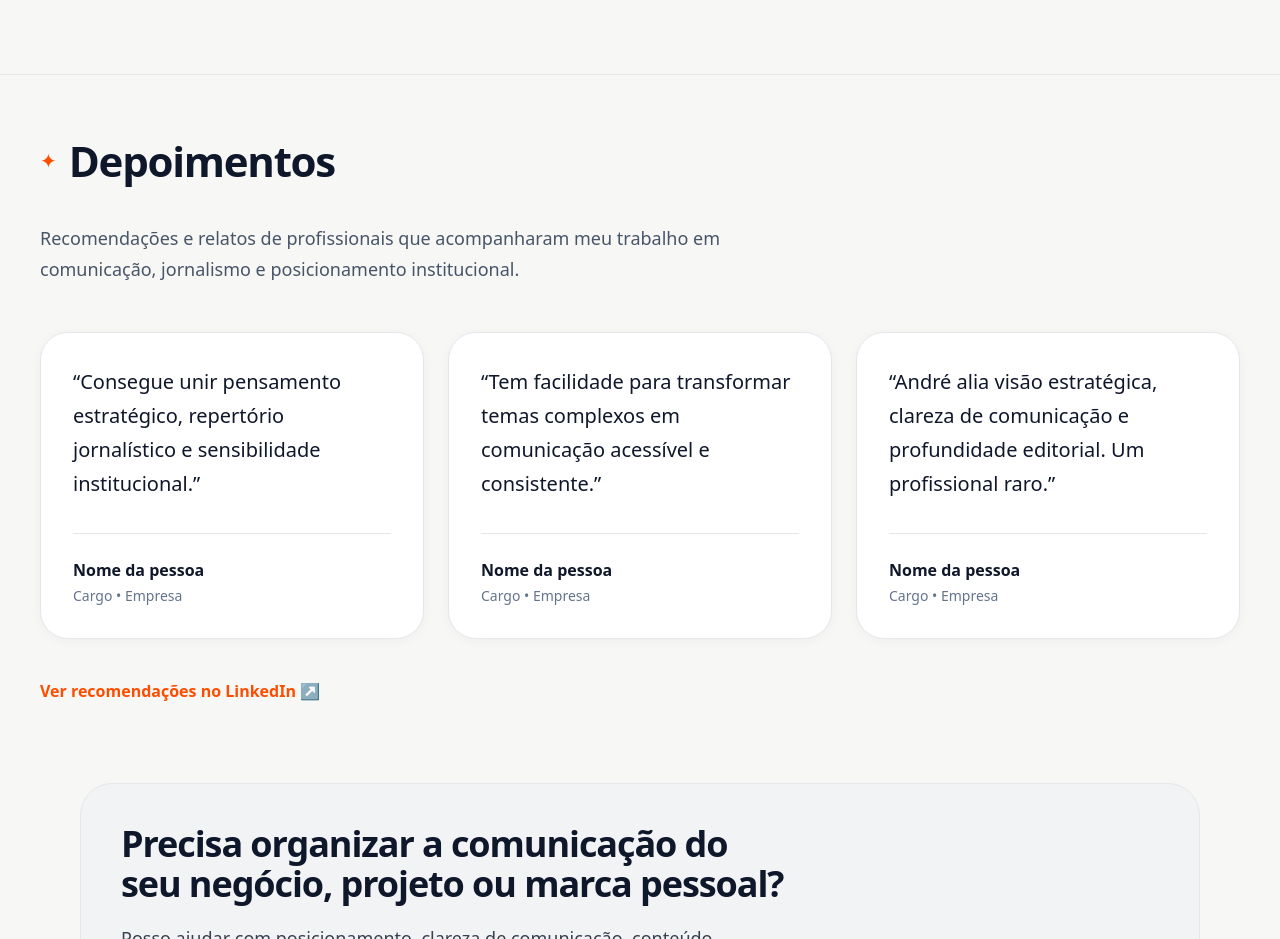
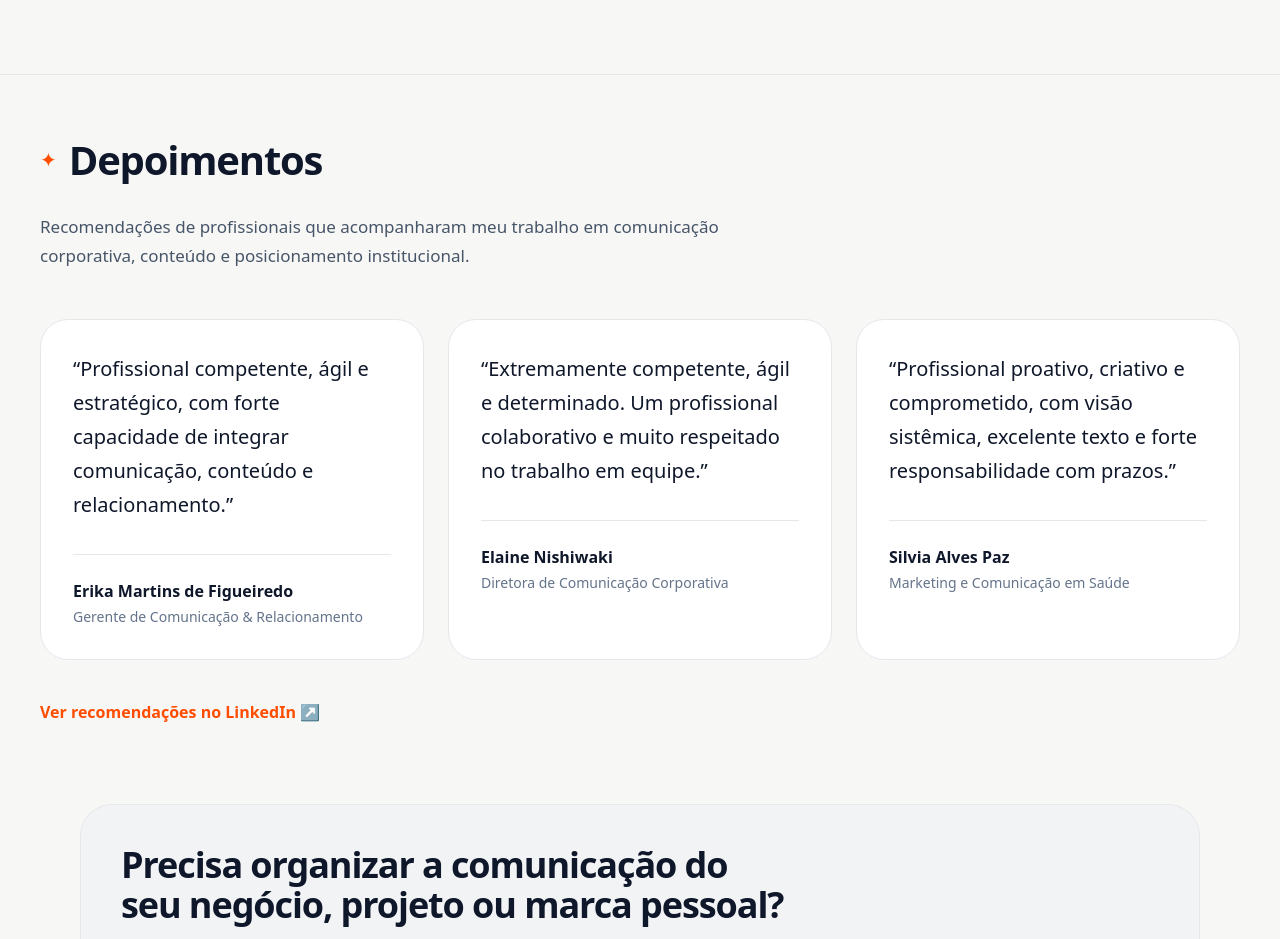
Before and after one commit to andretomazela-dev/integrado, a Next.js app: page /repertorio1 in a window 1280 px wide. Shown: the part 2140-3079 px from the top of the page. Built offline with nearby package versions, Linux system fonts and the light colour scheme.

Commit message:
Update page.jsx

```diff
--- a/app/repertorio1/page.jsx
+++ b/app/repertorio1/page.jsx
@@ -267,125 +267,94 @@ export default function RepertorioPage() {
         </div>
       </section>
 
-    {/* =========================
+   {/* =========================
    DEPOIMENTOS
 ========================= */}
 
 <section className="mt-28 border-t border-[#E5E7EB] pt-16">
   <div className="max-w-[1280px] mx-auto px-6 md:px-10">
-    <div className="flex items-center gap-3 mb-10">
+
+    <div className="flex items-center gap-3 mb-8">
       <span className="text-[#FF4D00] text-xl">✦</span>
 
-      <h2 className="text-[34px] md:text-[42px] leading-[1.05] tracking-[-0.03em] font-bold text-[#0F172A]">
+      <h2 className="text-[32px] md:text-[40px] leading-[1.05] tracking-[-0.03em] font-bold text-[#0F172A]">
         Depoimentos
       </h2>
     </div>
 
-    <p className="text-[18px] leading-[1.7] text-[#475569] max-w-[760px] mb-12">
-      Recomendações e relatos de profissionais que acompanharam meu trabalho
-      em comunicação, jornalismo e posicionamento institucional.
+    <p className="text-[17px] leading-[1.7] text-[#475569] max-w-[760px] mb-12">
+      Recomendações de profissionais que acompanharam meu trabalho em
+      comunicação corporativa, conteúdo e posicionamento institucional.
     </p>
 
     <div className="grid md:grid-cols-3 gap-6">
 
       {/* CARD 1 */}
-      <div
-        className="
-          rounded-[28px]
-          border border-[#E5E7EB]
-          bg-white
-          p-8
-          shadow-[0_2px_12px_rgba(15,23,42,0.04)]
-        "
-      >
+      <div className="rounded-[28px] border border-[#E5E7EB] bg-white p-8">
         <p className="text-[20px] leading-[1.7] text-[#0F172A] mb-8">
-          “Consegue unir pensamento estratégico, repertório jornalístico e
-          sensibilidade institucional.”
+          “Profissional competente, ágil e estratégico, com forte capacidade
+          de integrar comunicação, conteúdo e relacionamento.”
         </p>
 
         <div className="pt-6 border-t border-[#E5E7EB]">
           <h3 className="font-semibold text-[#0F172A]">
-            Nome da pessoa
+            Erika Martins de Figueiredo
           </h3>
 
           <p className="text-sm text-[#64748B] mt-1">
-            Cargo • Empresa
+            Gerente de Comunicação & Relacionamento
           </p>
         </div>
       </div>
 
       {/* CARD 2 */}
-      <div
-        className="
-          rounded-[28px]
-          border border-[#E5E7EB]
-          bg-white
-          p-8
-          shadow-[0_2px_12px_rgba(15,23,42,0.04)]
-        "
-      >
+      <div className="rounded-[28px] border border-[#E5E7EB] bg-white p-8">
         <p className="text-[20px] leading-[1.7] text-[#0F172A] mb-8">
-          “Tem facilidade para transformar temas complexos em comunicação
-          acessível e consistente.”
+          “Extremamente competente, ágil e determinado. Um profissional
+          colaborativo e muito respeitado no trabalho em equipe.”
         </p>
 
         <div className="pt-6 border-t border-[#E5E7EB]">
           <h3 className="font-semibold text-[#0F172A]">
-            Nome da pessoa
+            Elaine Nishiwaki
           </h3>
 
           <p className="text-sm text-[#64748B] mt-1">
-            Cargo • Empresa
+            Diretora de Comunicação Corporativa
           </p>
         </div>
       </div>
 
       {/* CARD 3 */}
-      <div
-        className="
-          rounded-[28px]
-          border border-[#E5E7EB]
-          bg-white
-          p-8
-          shadow-[0_2px_12px_rgba(15,23,42,0.04)]
-        "
-      >
+      <div className="rounded-[28px] border border-[#E5E7EB] bg-white p-8">
         <p className="text-[20px] leading-[1.7] text-[#0F172A] mb-8">
-          “André alia visão estratégica, clareza de comunicação e profundidade
-          editorial. Um profissional raro.”
+          “Profissional proativo, criativo e comprometido, com visão sistêmica,
+          excelente texto e forte responsabilidade com prazos.”
         </p>
 
         <div className="pt-6 border-t border-[#E5E7EB]">
           <h3 className="font-semibold text-[#0F172A]">
-            Nome da pessoa
+            Silvia Alves Paz
           </h3>
 
           <p className="text-sm text-[#64748B] mt-1">
-            Cargo • Empresa
+            Marketing e Comunicação em Saúde
           </p>
         </div>
       </div>
     </div>
 
-    {/* CTA LINKEDIN */}
     <div className="mt-10">
       <a
         href="https://www.linkedin.com/in/tomazela/details/recommendations/"
         target="_blank"
         rel="noopener noreferrer"
-        className="
-          inline-flex
-          items-center
-          gap-2
-          text-[#FF4D00]
-          font-semibold
-          hover:opacity-80
-          transition
-        "
+        className="inline-flex items-center gap-2 text-[#FF4D00] font-semibold hover:opacity-80 transition"
       >
         Ver recomendações no LinkedIn ↗
       </a>
     </div>
+
   </div>
 </section>
 
```
